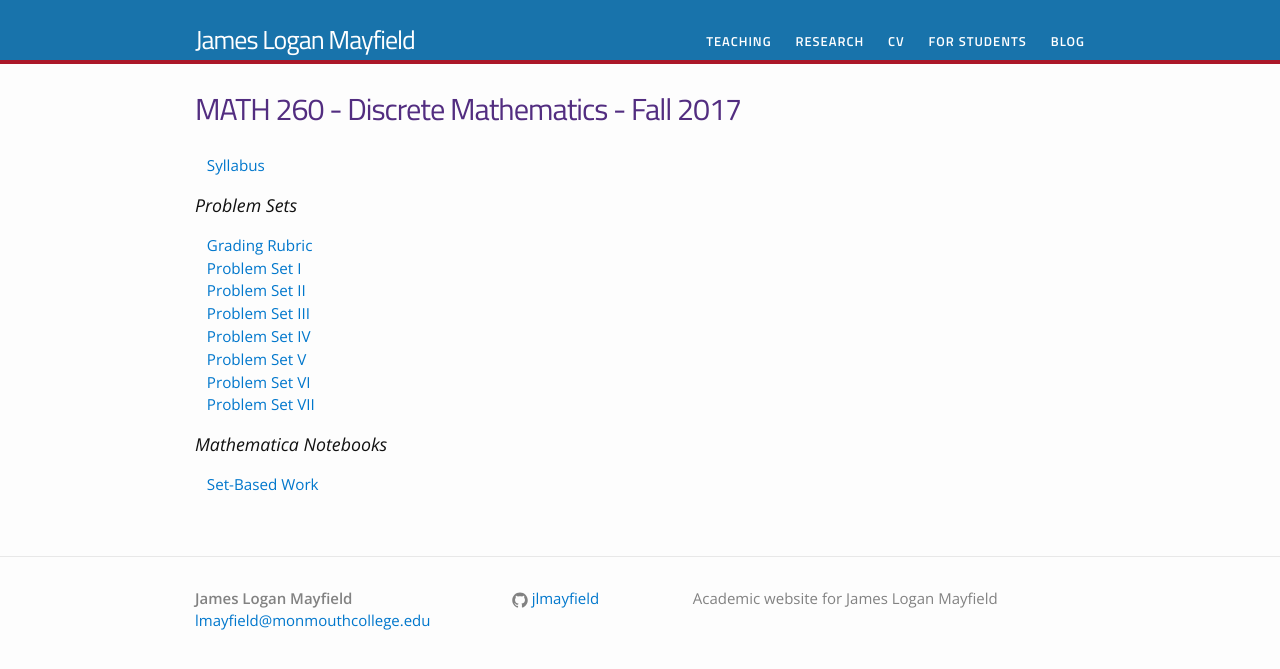
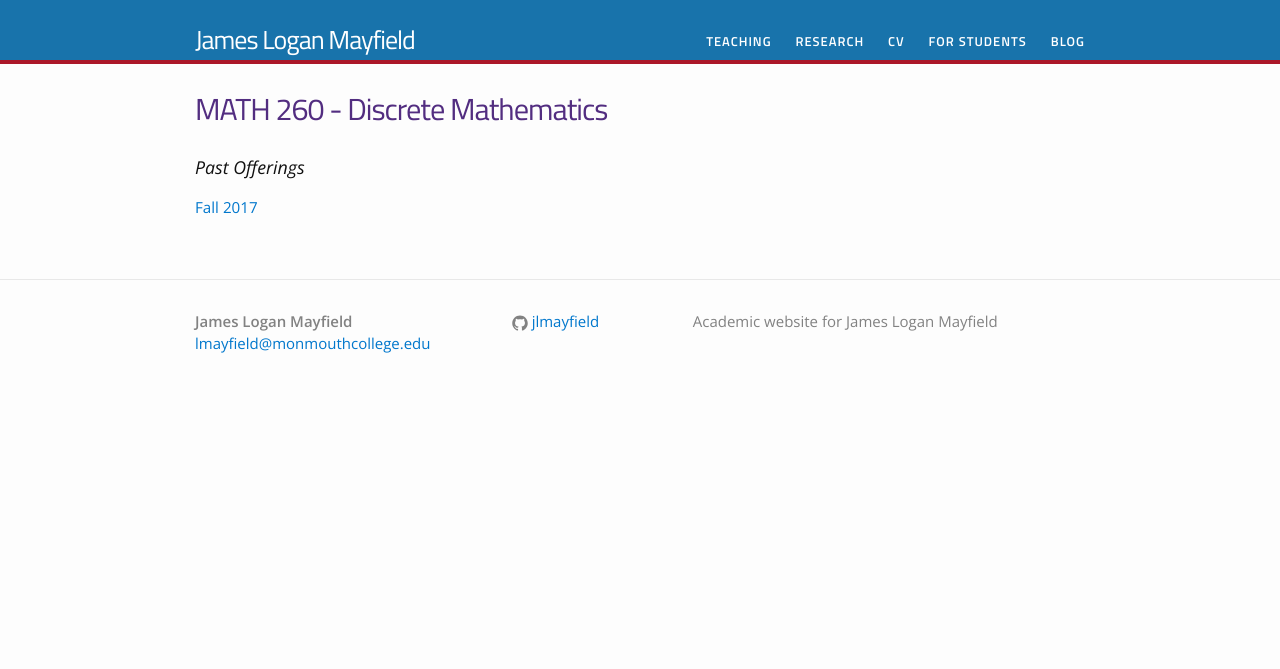
Before and after one commit to jlmayfield/jlmayfield.github.io, a Jekyll site: the page built from teaching/math260.md, in a window 1280 px wide. Shown: the top 669 px of the page. Built offline with Jekyll 4.4.1, drawn with Linux system fonts in a browser that asks for light colours.

Commit message:
updated math260 page to file away fa17 math260

```diff
--- a/teaching/math260.md
+++ b/teaching/math260.md
@@ -1,23 +1,9 @@
 ---
 layout: page
-title: MATH 260 - Discrete Mathematics - Fall 2017
+title: MATH 260 - Discrete Mathematics
 permalink: /teaching/MATH260/
 ---
 
-&nbsp;&nbsp;&nbsp;[Syllabus](/teaching/MATH260/math260-syllabus.pdf)
+### Past Offerings
 
-### Problem Sets
-
-&nbsp;&nbsp;&nbsp;[Grading Rubric](/teaching/MATH260/problemsets/math260-psetRubric.pdf)
-&nbsp;&nbsp;&nbsp;[Problem Set I](/teaching/MATH260/problemsets/math260-pset1.pdf)
-&nbsp;&nbsp;&nbsp;[Problem Set II](/teaching/MATH260/problemsets/math260-pset2.pdf)
-&nbsp;&nbsp;&nbsp;[Problem Set III](/teaching/MATH260/problemsets/math260-pset3.pdf)
-&nbsp;&nbsp;&nbsp;[Problem Set IV](/teaching/MATH260/problemsets/math260-pset4.pdf)
-&nbsp;&nbsp;&nbsp;[Problem Set V](/teaching/MATH260/problemsets/math260-pset5.pdf)
-&nbsp;&nbsp;&nbsp;[Problem Set VI](/teaching/MATH260/problemsets/math260-pset6.pdf)
-&nbsp;&nbsp;&nbsp;[Problem Set VII](/teaching/MATH260/problemsets/math260-pset7.pdf)
-
-
-### Mathematica Notebooks
-
-&nbsp;&nbsp;&nbsp;[Set-Based Work](/teaching/MATH260/src/SetsDemo.nb)
+[Fall 2017](/teaching/MATH260/fa17/)
```
Also changed, not shown: teaching/MATH260/fa17/math260-fa17.md (added, +23 -0 lines), 20 other files.
